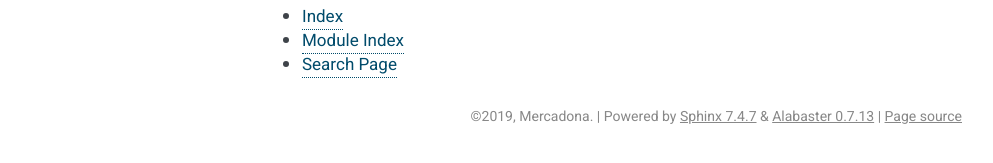
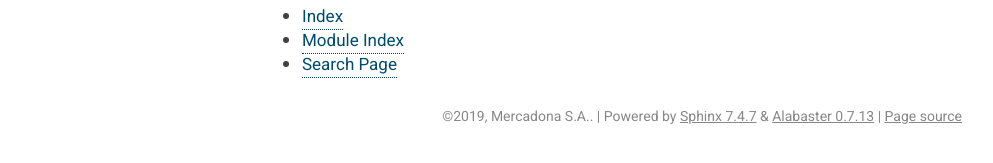
Before and after one commit to mercadona/rele, a Sphinx documentation site: the page built from docs/index.rst, in a window 1280 px wide. Shown: the part 733-896 px from the top of the page, without its empty margins (148-1141 px from the left). Built offline with Sphinx 7.4.7, drawn with Linux system fonts in a browser that asks for light colours.

```diff
--- a/docs/conf.py
+++ b/docs/conf.py
@@ -19,7 +19,7 @@ import rele
 # -- Project information -----------------------------------------------------
 
 project = 'Rele'
-copyright = '2019, Mercadona'
+copyright = '2019, Mercadona S.A.'
 author = 'Mercadona'
 version = rele.__version__
 
```
